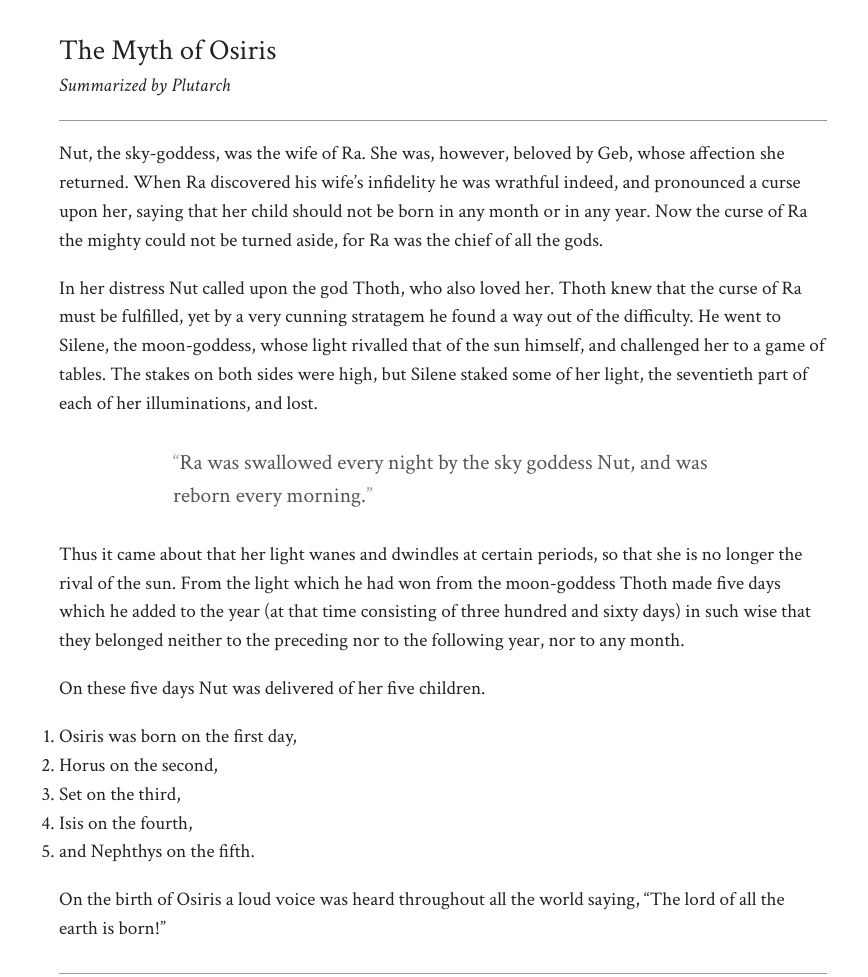
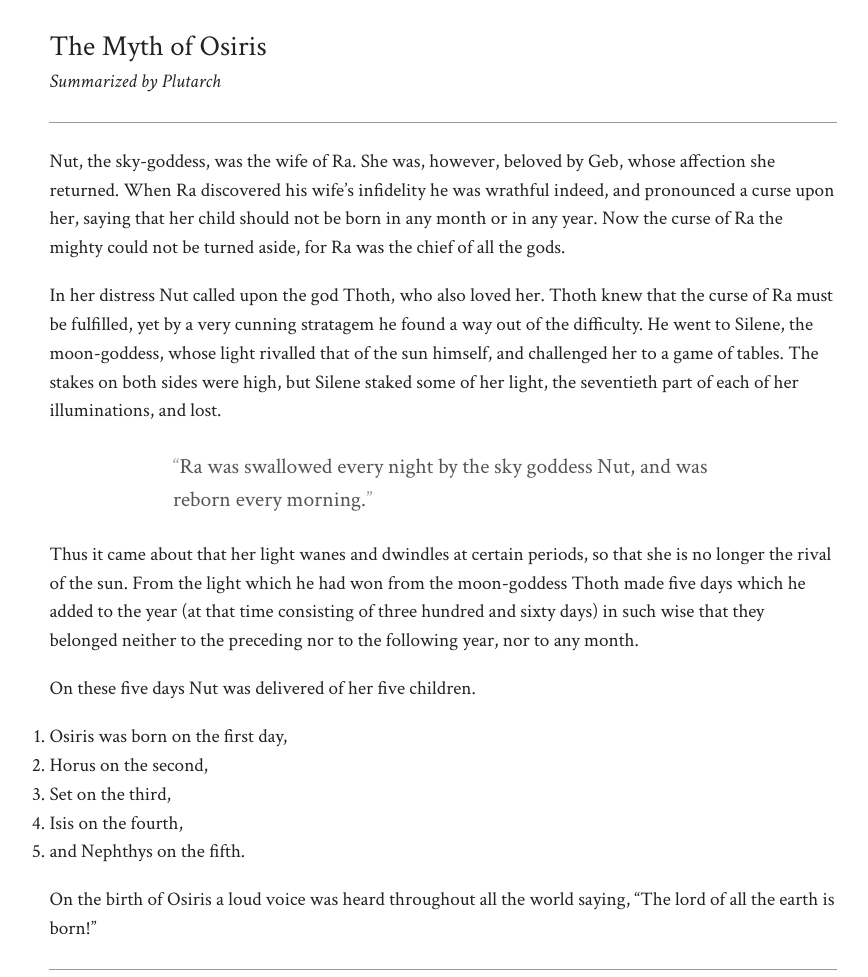
Before and after one commit to zhaojanelle/responsive-typography, a plain HTML site: page index.html in a window 1280 px wide. Shown: the whole page, without its empty margins (197-1065 px from the left). Drawn offline with Linux system fonts and the light colour scheme.

Commit message:
fixed margin issues

```diff
--- a/css/main.css
+++ b/css/main.css
@@ -24,13 +24,13 @@ body {
 }
 
 header {
-  margin: 0 0 1rem;
+  margin: 0 0 1.3rem;
 }
 
 article {
   max-width: 43em;
   margin: 0 auto;
-  padding: 1.5rem;
+  padding: 1.3rem 1rem;
 }
 
 article h1 {
@@ -48,11 +48,12 @@ article p {
 
 article header p {
   font-style: italic;
+  margin-bottom: 1.3rem;
 }
 
 article > p:last-child {
   border-bottom: 1px solid #999;
-  padding-bottom: 1.5rem;
+  padding-bottom: 1.3rem;
 }
 
 article ol {
@@ -63,7 +64,7 @@ blockquote {
   max-width: 25em;
   color: #555;
   font-size: 1.125rem;
-  margin: 1.5rem auto;
+  margin: 1.3rem auto;
 }
 
 .quote {
```
